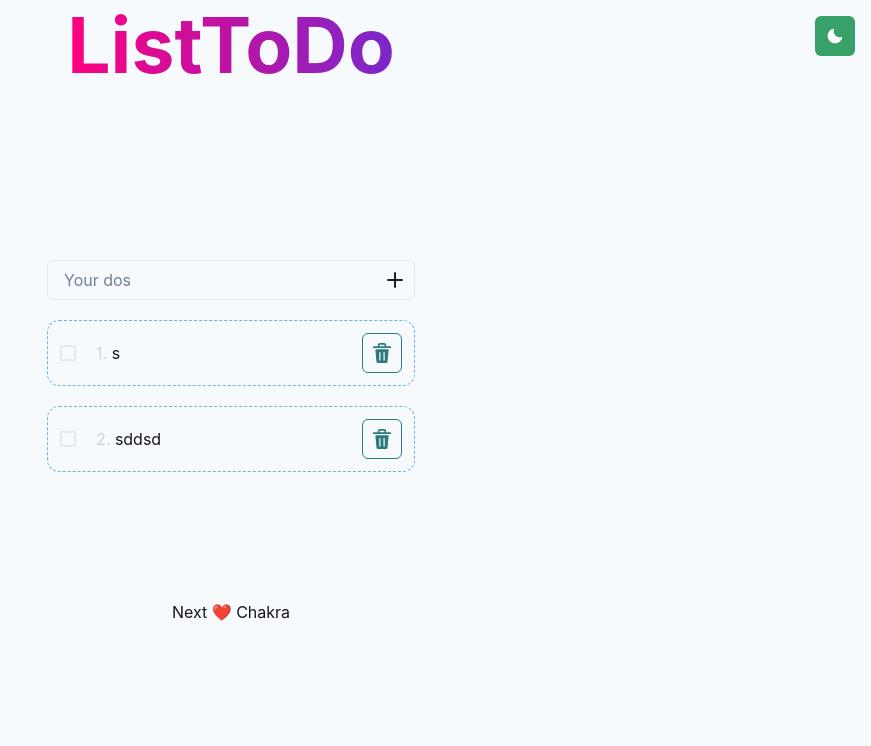
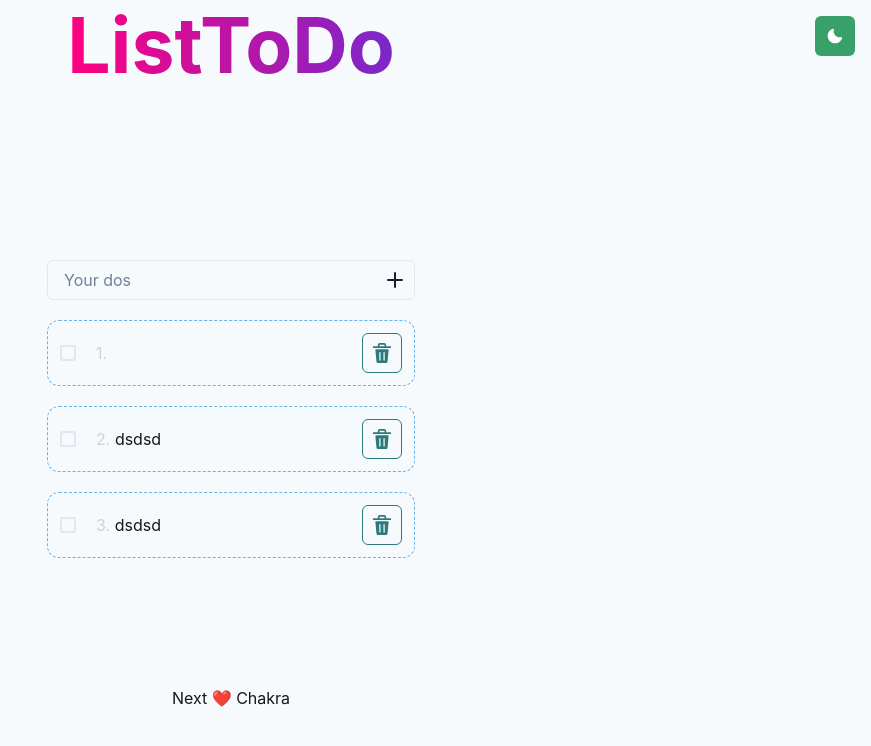
Before and after one commit to handa-kun/lesson_react, a Next.js app: page / in a window 1280 px wide. Shown: the top 746 px of the page, without its empty margins (409-1280 px from the left). Built offline with nearby package versions, Linux system fonts and the light colour scheme; data requests are answered from the project's data file.

Commit message:
feat: testing

```diff
--- a/src/components/TodoItem.tsx
+++ b/src/components/TodoItem.tsx
@@ -1,10 +1,7 @@
 import { DeleteIcon } from '@chakra-ui/icons';
 import { Checkbox, Flex, IconButton, Text } from '@chakra-ui/react';
 import { FC, useState } from 'react';
-import { number } from 'yup';
-import { TodoApi } from '../api/todoApi';
 import { Todo } from '../types/Todo';
-import TodoList from './TodoList';
 
 interface TodoItemProps {
     serial: number
@@ -18,6 +15,7 @@ const TodoItem: FC<TodoItemProps> = (props) => {
     if (props.todo.isDeleted) {
         return <></>
     };
+
 
     return (
         <Flex rounded={'xl'} border={'1px dashed'} borderColor={'blue.300'} gap={5} p={3}>
--- a/src/mocks/db.json
+++ b/src/mocks/db.json
@@ -2,17 +2,24 @@
   "todos": [
     {
       "userId": 1,
-      "title": "s",
+      "title": "",
       "completed": false,
       "isDeleted": false,
-      "id": 2
+      "id": 5
     },
     {
       "userId": 1,
-      "title": "sddsd",
+      "title": "dsdsd",
       "completed": false,
       "isDeleted": false,
-      "id": 3
+      "id": 6
+    },
+    {
+      "userId": 1,
+      "title": "dsdsd",
+      "completed": false,
+      "isDeleted": false,
+      "id": 7
     }
   ]
 }
```
